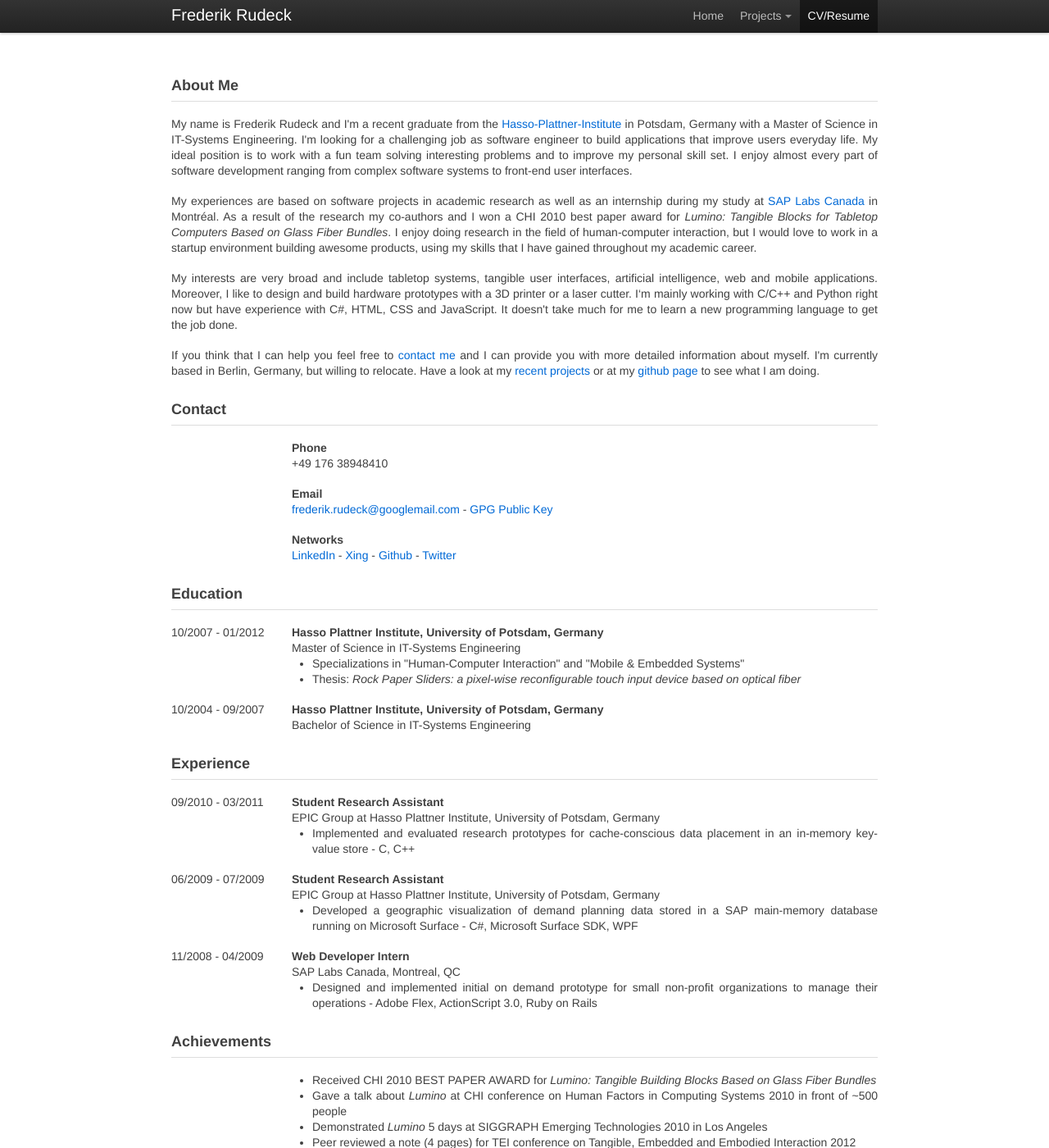
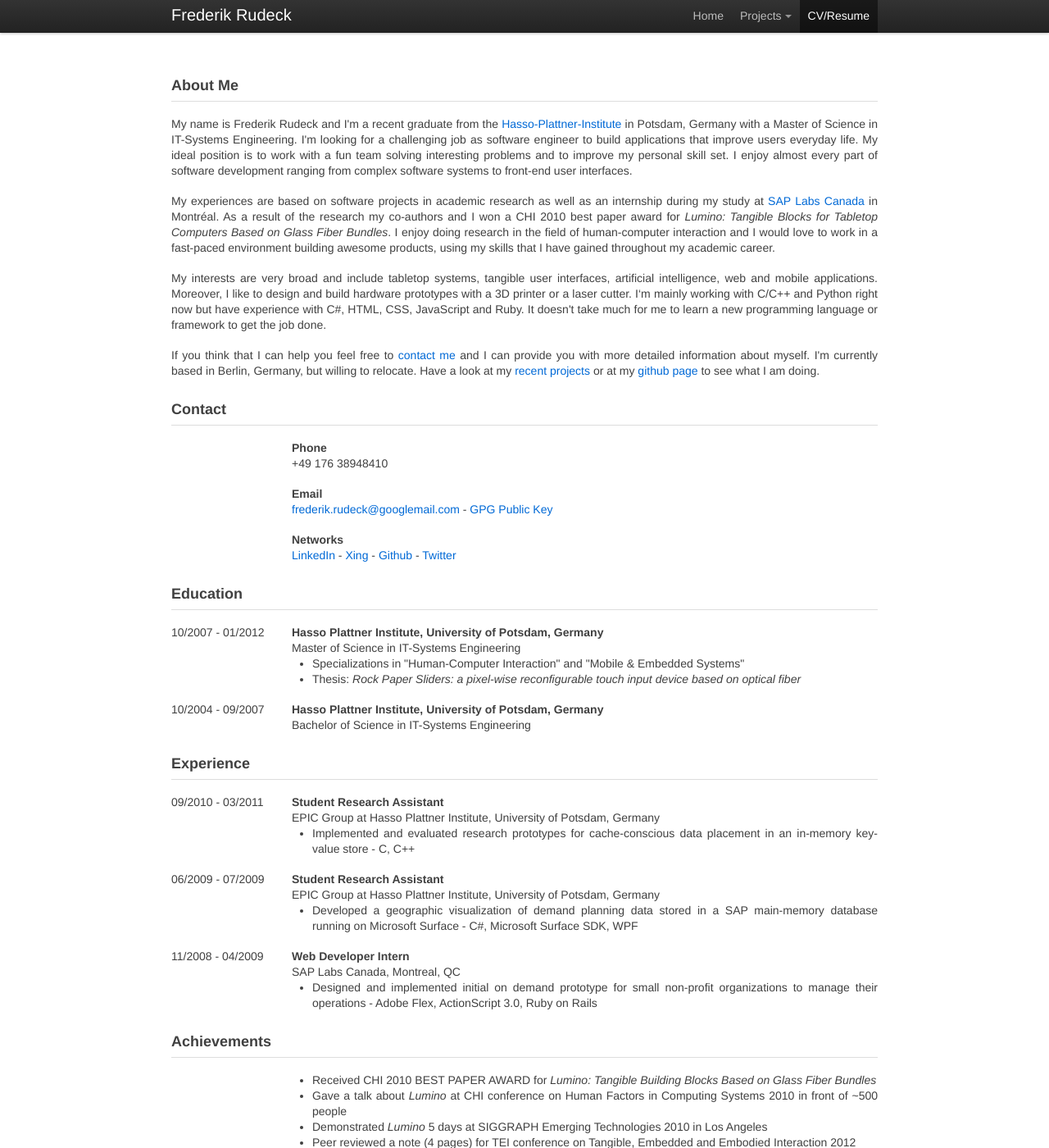
Before and after one commit to polym0rph/polym0rph.github.com, a Jekyll site: the page built from cv.html, in a window 1280 px wide and 1400 px high. Shown: the whole window at 82% size. Built offline with Jekyll 4.4.1, drawn with Linux system fonts in a browser that asks for light colours; Markdown is read by kramdown in place of the engine named in the settings; some of the changed text lies outside the part shown.

Commit message:
Small changes to the about me and skills section.

```diff
--- a/cv.html
+++ b/cv.html
@@ -23,7 +23,7 @@ page_category: cv
 		As a result of the research my co-authors and I won a CHI 2010 best
 		paper award for <em>Lumino: Tangible Blocks for Tabletop Computers Based
 		on Glass Fiber Bundles</em>. I enjoy doing research in the field of
-		human-computer interaction, but I would love to work in a startup
+		human-computer interaction and I would love to work in a fast-paced
 		environment building awesome products, using my skills that I have
 		gained throughout my academic career.
 	</div>
@@ -32,9 +32,9 @@ page_category: cv
 		interfaces, artificial intelligence, web and mobile applications.
 		Moreover, I like to design and build hardware prototypes with a 3D
 		printer or a laser cutter. I‘m mainly working with C/C++ and Python
-		right now but have experience with C#, HTML, CSS and JavaScript. It
-		doesn't take much for me to learn a new programming language to get the
-		job done.
+		right now but have experience with C#, HTML, CSS, JavaScript and Ruby.
+		It doesn't take much for me to learn a new programming language or
+		framework to get the job done.
 	</div>
 	<div class="block">
 		If you think that I can help you feel free to
```
Also changed, not shown: other parts of cv.html (+2 -2 lines).
